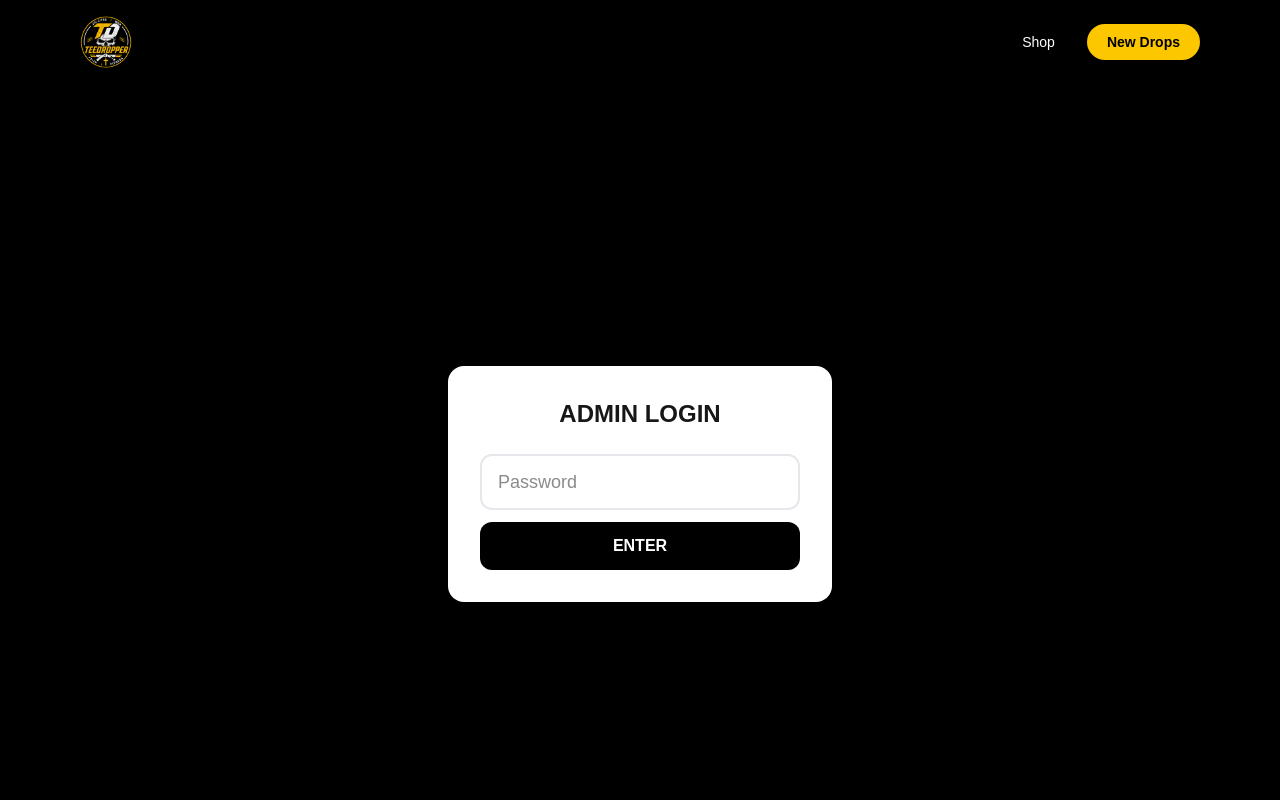
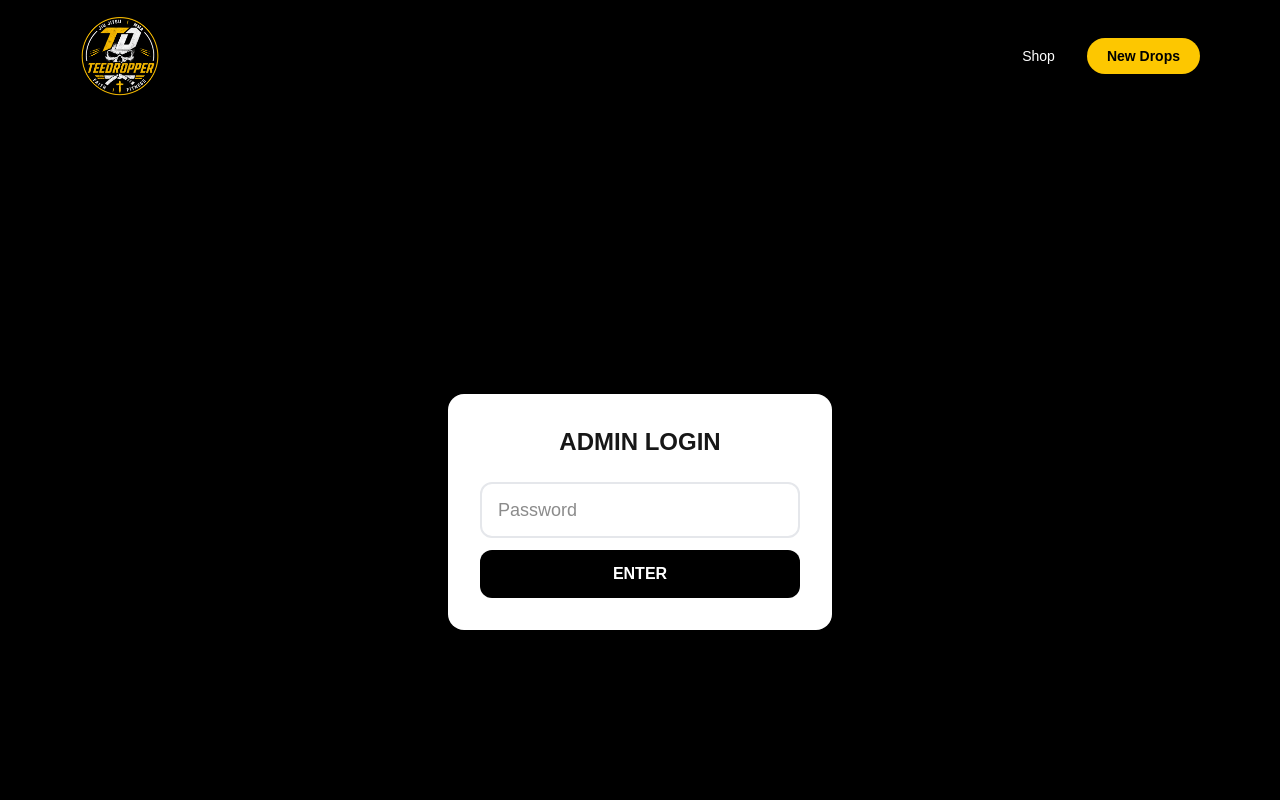
Before and after one commit to christworldorder/teedropper, a Next.js app: page /admin in a window 1280 px wide. Shown: the top 800 px of the page. Built offline with nearby package versions, Linux system fonts and the light colour scheme.

Commit message:
Increase navbar logo size to 80px

```diff
--- a/src/components/Navbar.tsx
+++ b/src/components/Navbar.tsx
@@ -10,7 +10,7 @@
     <nav className="bg-black text-white sticky top-0 z-50">
       <div className="max-w-6xl mx-auto px-4 py-4 flex items-center justify-between">
         <Link href="/">
-          <Image src="/logo.png" alt="TeeDropper" width={52} height={52} className="rounded-full" />
+          <Image src="/logo.png" alt="TeeDropper" width={80} height={80} className="rounded-full" />
         </Link>
         <div className="hidden md:flex items-center gap-8 text-sm font-medium">
           <Link href="/shop" className="hover:text-yellow-400 transition-colors">Shop</Link>
```
